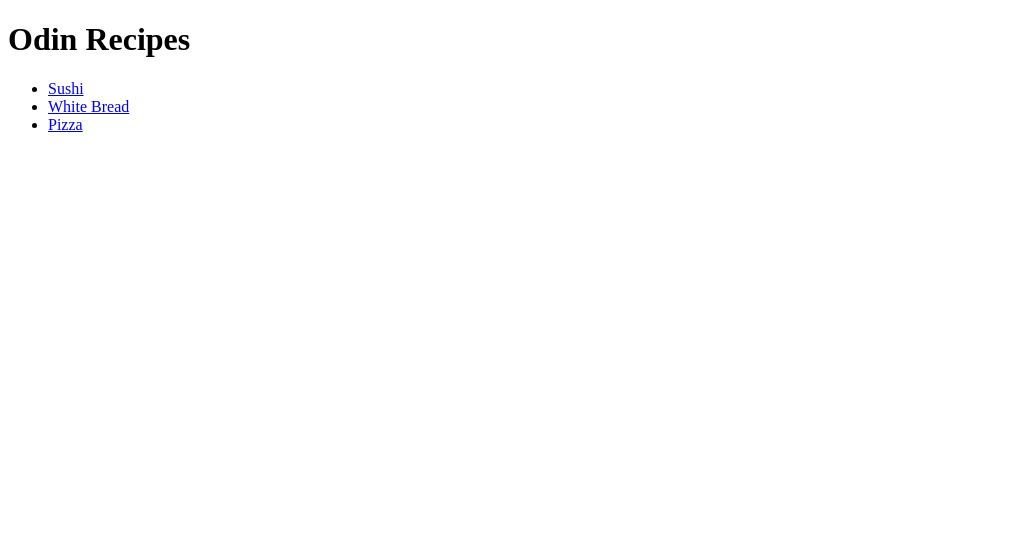
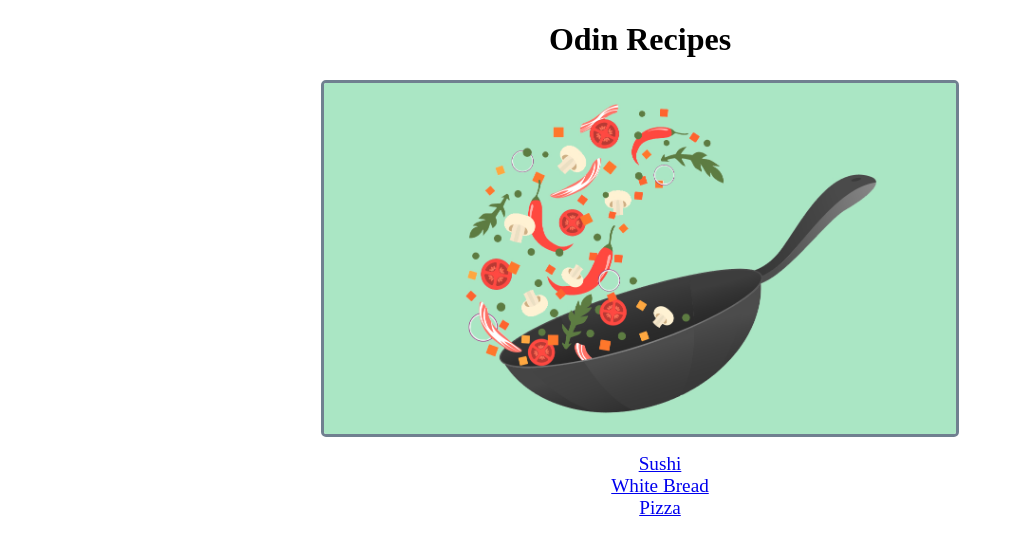
Before and after one commit to singleMaltMatt/odin-recipes, a plain HTML site: page index.html in a window 1280 px wide. Shown: the whole page, without its empty margins (0-1013 px from the left). Drawn offline with Linux system fonts and the light colour scheme.

Commit message:
added stylesheet

```diff
--- /dev/null
+++ b/css/style-main.css
@@ -0,0 +1,23 @@
+/* HTML */
+
+/* BODY */
+
+h1 {
+    text-align: center;
+    font-weight: bold;
+}
+
+.main {
+    display: block;
+    margin-left: auto;
+    margin-right: auto;
+    width: 50%;
+    border: 3px solid slategray;
+    border-radius: 5px;
+}
+
+ul li {
+    text-align: center;
+    list-style-type: none;
+    font-size: 120%;
+}
--- a/index.html
+++ b/index.html
@@ -2,11 +2,13 @@
 <html>
     <head>
         <meta charset="utf-8">
+        <link rel="stylesheet" href="css/style-main.css">
         <title>Odin Recipes</title>
     </head>
 
     <body>
         <h1>Odin Recipes</h1>
+        <img class="main" src="img/main.jpeg" alt="a drawing of a wok with various ingredients cooking">
         <ul>
         <li><a href="recipes/sushi.html">Sushi</a></li>
         <li><a href="recipes/white-bread.html">White Bread</a></li>
```
Also changed, not shown: img/main.jpeg (added).
